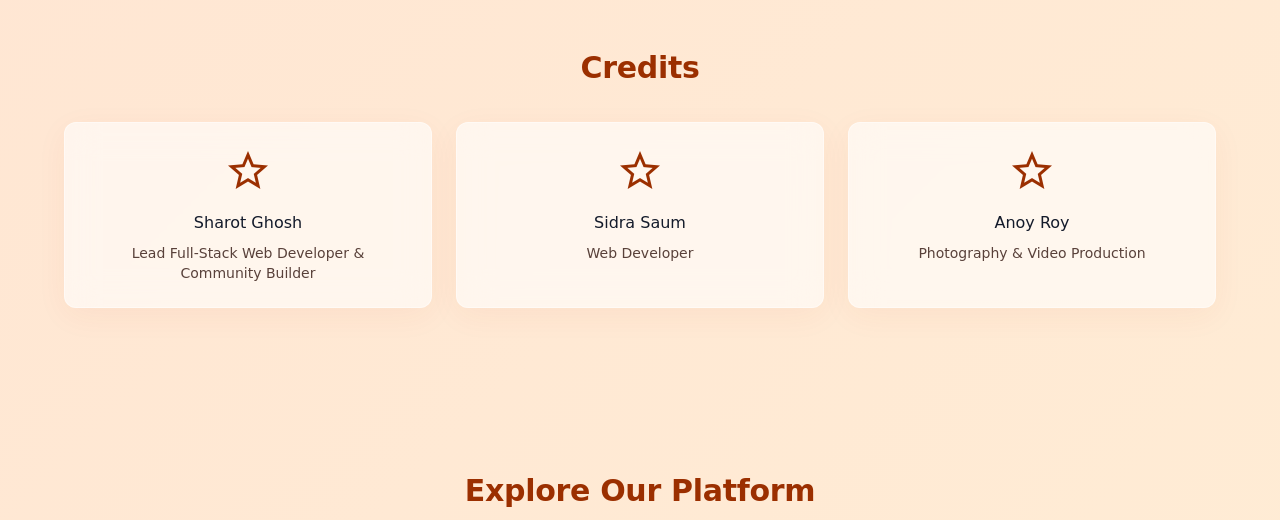
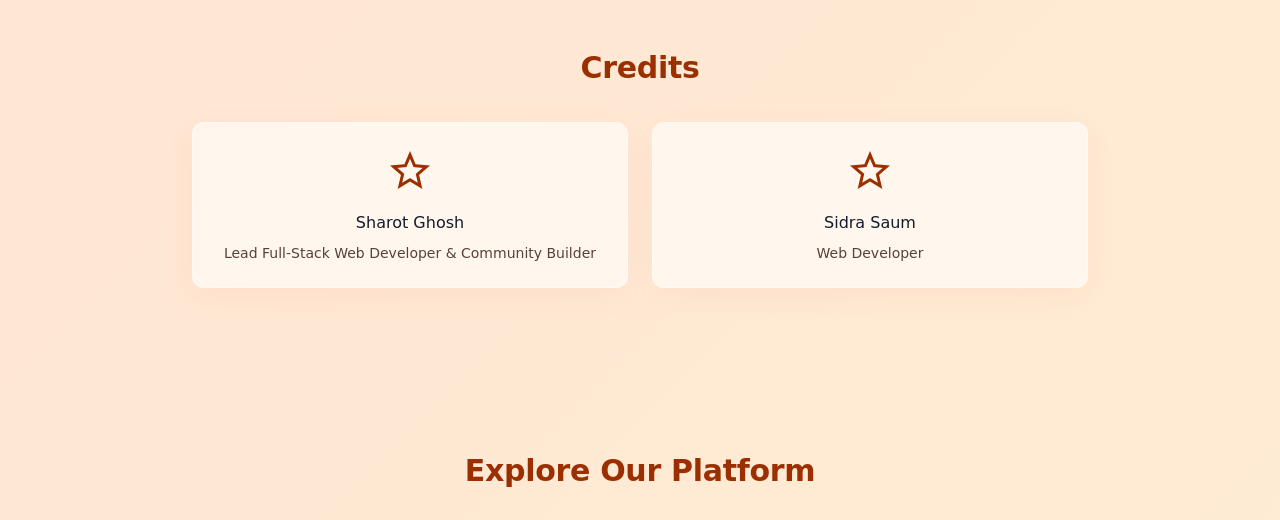
Before and after one commit to sharotghosh/SSC-Batch-26-Website, a website: page index.html in a window 1280 px wide. Shown: the part 1680-2200 px from the top of the page. Drawn offline with nearby package versions, Linux system fonts and the light colour scheme; a web font is replaced by a local one.

Commit message:
Add files via upload

```diff
--- a/index.html
+++ b/index.html
@@ -286,21 +286,20 @@
 <!-- Credits -->
 <section class="py-section-gap px-margin-mobile md:px-margin-desktop max-w-[1440px] mx-auto reveal-on-scroll">
   <h2 class="font-headline-lg text-headline-lg-mobile md:text-headline-lg mb-8 text-center text-primary">Credits</h2>
-  <div class="grid grid-cols-1 md:grid-cols-3 gap-gutter">
+
+  <div class="grid grid-cols-1 md:grid-cols-2 gap-gutter max-w-4xl mx-auto">
+    <!-- Card 1 -->
     <div class="glass-premium p-6 rounded-xl flex flex-col items-center text-center hover:glass-active transition-all duration-300">
       <span class="material-symbols-outlined text-[48px] text-primary mb-4">star</span>
       <h3 class="font-headline-md text-on-surface mb-2">Sharot Ghosh</h3>
       <p class="font-body-md text-on-surface-variant text-sm">Lead Full-Stack Web Developer & Community Builder</p>
     </div>
+
+    <!-- Card 2 -->
     <div class="glass-premium p-6 rounded-xl flex flex-col items-center text-center hover:glass-active transition-all duration-300">
       <span class="material-symbols-outlined text-[48px] text-primary mb-4">star</span>
       <h3 class="font-headline-md text-on-surface mb-2">Sidra Saum</h3>
       <p class="font-body-md text-on-surface-variant text-sm">Web Developer</p>
-    </div>
-    <div class="glass-premium p-6 rounded-xl flex flex-col items-center text-center hover:glass-active transition-all duration-300">
-      <span class="material-symbols-outlined text-[48px] text-primary mb-4">star</span>
-      <h3 class="font-headline-md text-on-surface mb-2">Anoy Roy</h3>
-      <p class="font-body-md text-on-surface-variant text-sm">Photography & Video Production</p>
     </div>
   </div>
 </section>
```
